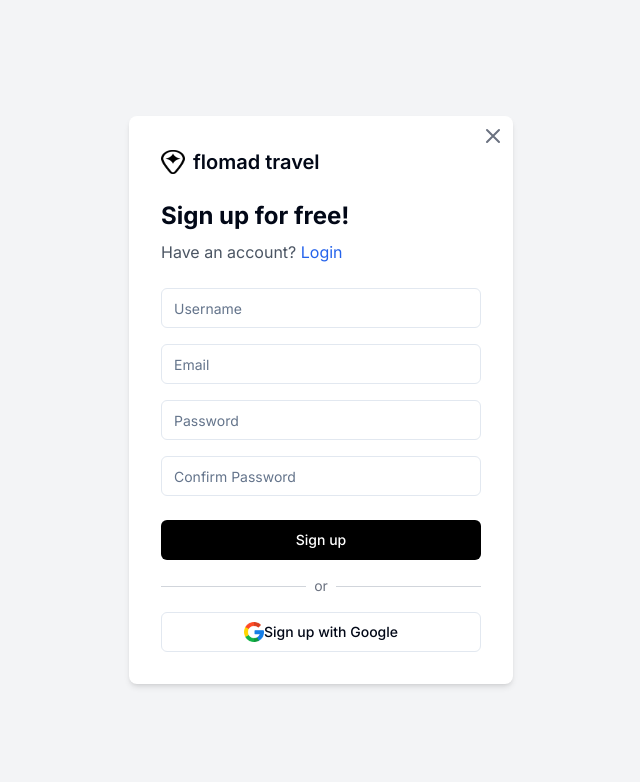
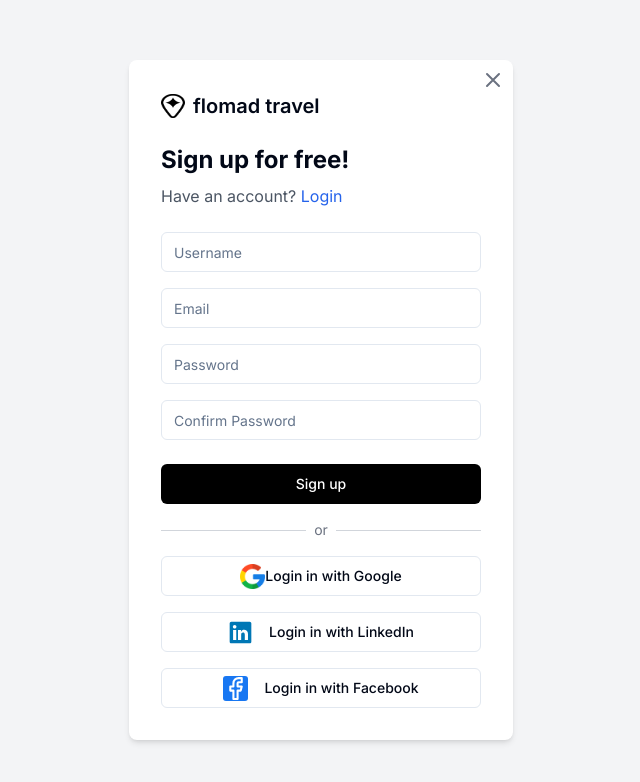
Before and after one commit to FlolabsInnovationsGroup/AITravelPlannerFrontendNextjs, a Next.js app: page /auth/signup in a window 1280 px wide. Shown: the top 782 px of the page, without its empty margins (319-959 px from the left). Built offline with nearby package versions, Linux system fonts and the light colour scheme; no server answers.

Commit message:
oauth login changes

```diff
--- a/src/components/features/auth/SignIn.tsx
+++ b/src/components/features/auth/SignIn.tsx
@@ -9,6 +9,10 @@ import { useEffect, useState } from 'react'
 import { useAuth } from '@/contexts/AuthContext'
 import { toast } from 'react-hot-toast'
 import { Suspense } from 'react'
+import { LinkedInLogoIcon } from "@radix-ui/react-icons"
+import { Facebook, Linkedin } from 'lucide-react'
+
+
 
 function SignInContent() {
   const router = useRouter()
@@ -29,9 +33,16 @@ function SignInContent() {
     router.push('/')
   }
 
-  const handleOAuthLogin = () => {
-    window.location.href = `https://api.flomadtravel.com/oauth2/authorization/google`;
-  };
+  const handleOAuthLogin = (loginProvider: string) => {
+
+    if (loginProvider === 'google') {
+      window.location.href = `http://localhost:8080/oauth2/authorization/google`;
+    }else if (loginProvider === 'linkedin') {
+      window.location.href = `http://localhost:8080/oauth2/authorization/linkedin`;
+      }else {
+        window.location.href = `http://localhost:8080/oauth2/authorization/facebook`;
+        }
+    }
 
   const handleSubmit = async (e: React.FormEvent) => {
     e.preventDefault();
@@ -115,11 +126,20 @@ function SignInContent() {
             <span className="px-2 bg-white text-gray-500">or</span>
           </div>
         </div>
-
-        <Button variant="outline" className="w-full" onClick={handleOAuthLogin}>
-          <Image src="/image/google.png" alt="Google Logo" width={20} height={20} className="mr-2" />
+        <div className="space-y-4">
+        <Button variant="outline" className="w-full" onClick={()=>handleOAuthLogin('google')}>
+          <Image src="/image/google.png" className="mr-4" alt="Google Logo" width={25} height={25}  style={{padding: 5}} />
           Sign in with Google
         </Button>
+        <Button variant="outline" className="w-full" onClick={()=>handleOAuthLogin('linkedin')}>
+          <LinkedInLogoIcon className="mr-4" style={{ width: 25, height: 25,color: '#0077B5' }}/>
+          Sign in with LinkedIn
+        </Button>
+        <Button variant="outline" className="w-full" onClick={()=>handleOAuthLogin('facebook')}>
+          <Facebook size={25} className="mr-4" style={{ color: '#FFFFFF', background: '#1877F2', borderRadius: 3 }}/>
+          Sign in with Facebook
+        </Button>
+        </div>
       </div>
     </div>
   )
--- a/src/components/features/auth/SignUp.tsx
+++ b/src/components/features/auth/SignUp.tsx
@@ -8,6 +8,8 @@ import { Input } from "@/components/ui/input"
 import { Button } from "@/components/ui/button"
 import { signUp } from '@/lib/api'
 import { toast } from 'react-hot-toast'
+import { LinkedInLogoIcon } from "@radix-ui/react-icons"
+import { Facebook, Linkedin } from 'lucide-react'
 
 export function SignUp() {
   const router = useRouter()
@@ -20,10 +22,16 @@ export function SignUp() {
   const handleCancel = () => {
     router.push('/')
   }
-  const handleOAuthLogin = () => {
-    window.location.href = `${process.env.NEXT_PUBLIC_API_BASE_URL}/oauth2/authorization/google`;
-  };
+  const handleOAuthLogin = (loginProvider: string) => {
 
+    if (loginProvider === 'google') {
+      window.location.href = `http://localhost:8080/oauth2/authorization/google`;
+    }else if (loginProvider === 'linkedin') {
+      window.location.href = `http://localhost:8080/oauth2/authorization/linkedin`;
+      }else {
+        window.location.href = `http://localhost:8080/oauth2/authorization/facebook`;
+        }
+    }
 
 
   const handleSignUp = async (e: React.FormEvent<HTMLFormElement>) => {
@@ -120,10 +128,20 @@ export function SignUp() {
           </div>
         </div>
 
-        <Button variant="outline" className="w-full" onClick={handleOAuthLogin}>
-          <Image src="/image/google.png" alt="Google Logo" width={20} height={20} className="mr-2" />
-          Sign up with Google
+        <div className="space-y-4">
+        <Button variant="outline" className="w-full" onClick={()=>handleOAuthLogin('google')}>
+          <Image src="/image/google.png" className="mr-4" alt="Google Logo" width={25} height={25}/>
+          Login in with Google
         </Button>
+        <Button variant="outline" className="w-full" onClick={()=>handleOAuthLogin('linkedin')}>
+          <LinkedInLogoIcon className="mr-4" style={{ width: 25, height: 25,color: '#0077B5' }}/>
+          Login in with LinkedIn
+        </Button>
+        <Button variant="outline" className="w-full" onClick={()=>handleOAuthLogin('facebook')}>
+          <Facebook size={25} className="mr-4" style={{ color: '#FFFFFF', background: '#1877F2', borderRadius: 3 }}/>
+          Login in with Facebook
+        </Button>
+        </div>
       </div>
     </div>
   )
```
